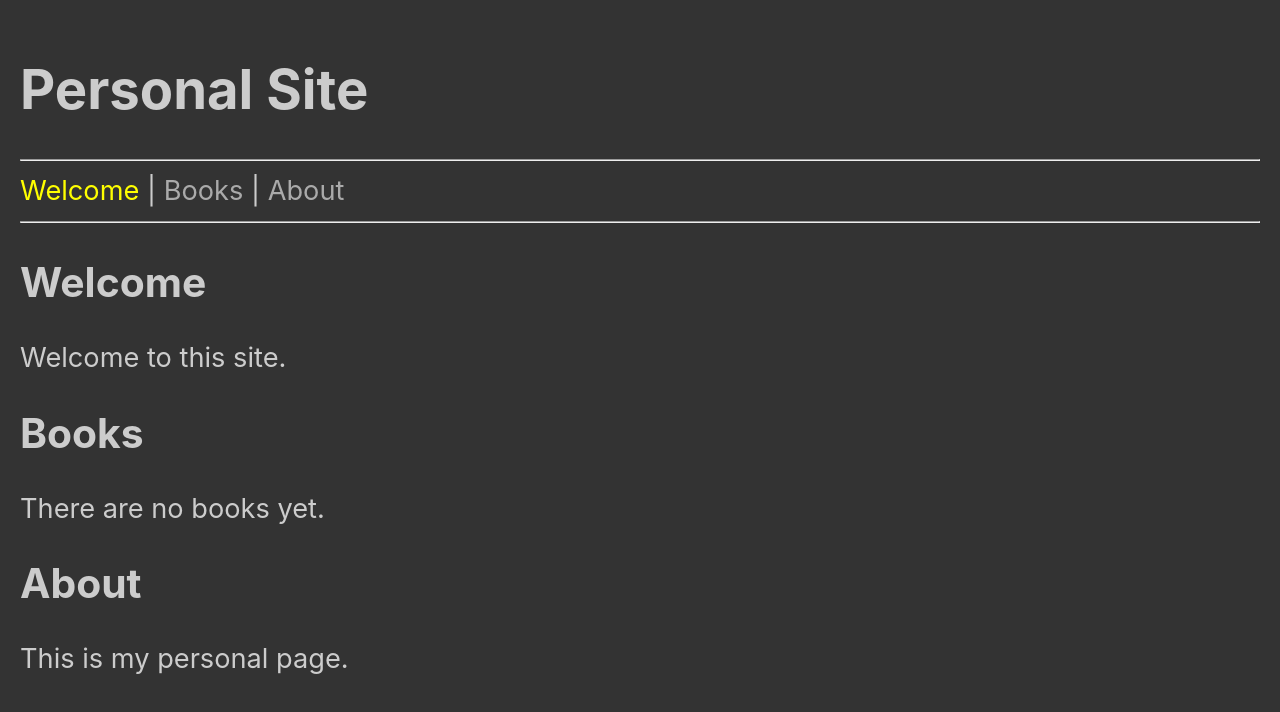
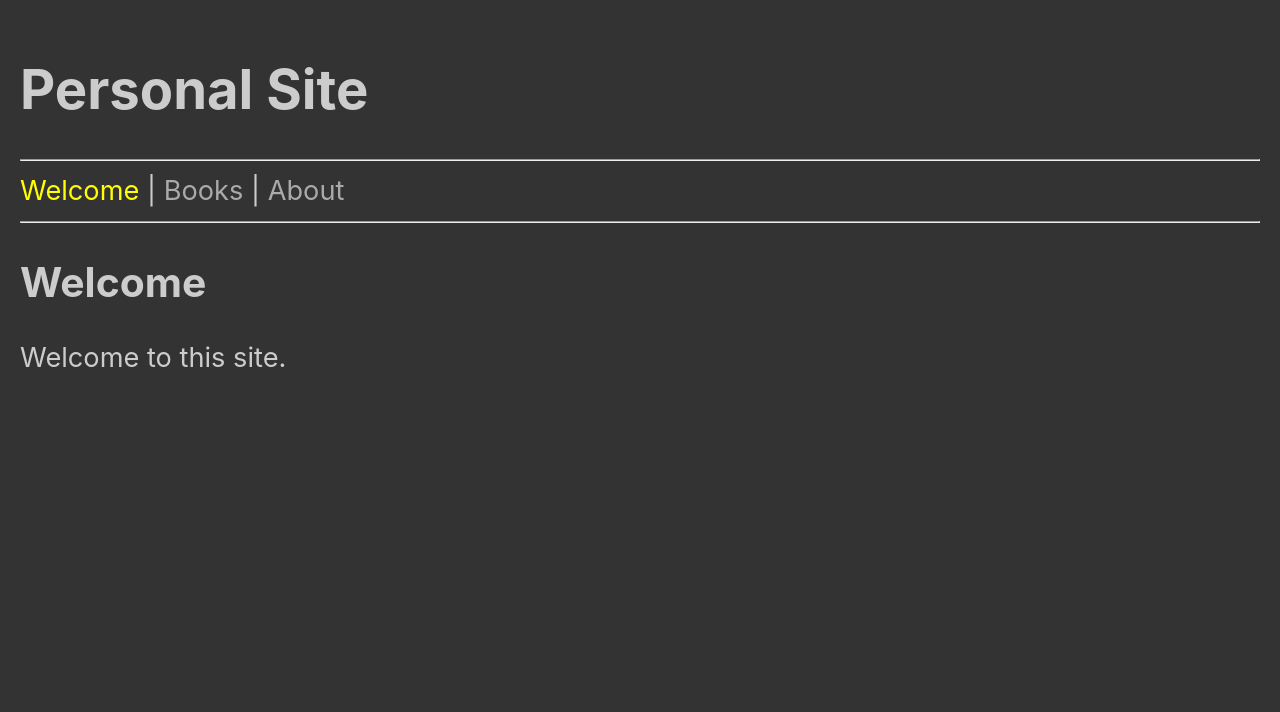
Before and after one commit to edwardtanguay/live-coding-react-router-simple-nav-site, a React (Vite) app: page /welcome in a window 1280 px wide. Shown: the top 712 px of the page. Built offline with nearby package versions, Linux system fonts and the light colour scheme.

Commit message:
finished

```diff
--- a/src/App.jsx
+++ b/src/App.jsx
@@ -3,7 +3,7 @@ import './pages/PageWelcome';
 import { PageWelcome } from './pages/PageWelcome';
 import { PageBooks } from './pages/PageBooks';
 import { PageAbout } from './pages/PageAbout';
-import { NavLink } from 'react-router-dom';
+import { NavLink, Routes, Route, Navigate } from 'react-router-dom';
 
 function App() {
 	return (
@@ -16,9 +16,12 @@ function App() {
 				<NavLink to="/about">About</NavLink>
 			</nav>
 			<hr />
-			<PageWelcome />
-			<PageBooks />
-			<PageAbout />
+			<Routes>
+				<Route path="/welcome" element={<PageWelcome />} />
+				<Route path="/books" element={<PageBooks />} />
+				<Route path="/about" element={<PageAbout />} />
+				<Route path="/" element={<Navigate to="/welcome" replace />}/>
+			</Routes>
 		</div>
 	);
 }
```
